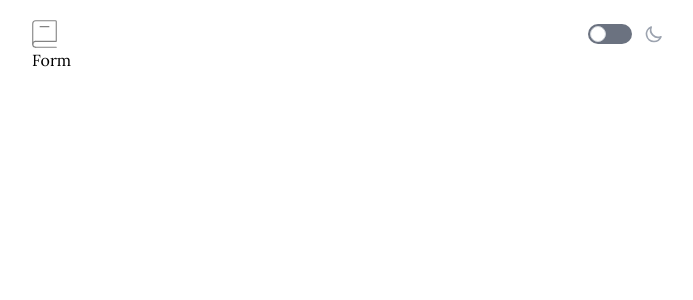
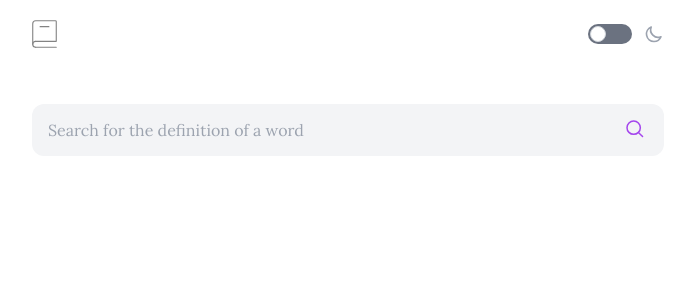
Before and after one commit to MuradRahmanzada/dictionary-web-app, a React (Vite) app: page / in a window 1280 px wide. Shown: the top 300 px of the page, without its empty margins (292-985 px from the left). Built offline with nearby package versions, Linux system fonts and the light colour scheme.

Commit message:
styled form

```diff
--- a/src/components/form/index.tsx
+++ b/src/components/form/index.tsx
@@ -1,7 +1,20 @@
 import React from "react";
+import ISearch from "/assets/icon-search.svg";
 
 const Form = () => {
-  return <div>Form</div>;
+  return (
+    <form className="py-14 max-w-2xl">
+      <div className="relative">
+        <input
+          placeholder="Search for the definition of a word"
+          className="relative w-full h-full p-4 outline-none rounded-xl bg-gray-100"
+        />
+        <button type="submit">
+          <img src={ISearch} className="absolute top-4 right-0 mx-5" />
+        </button>
+      </div>
+    </form>
+  );
 };
 
 export { Form };
```
